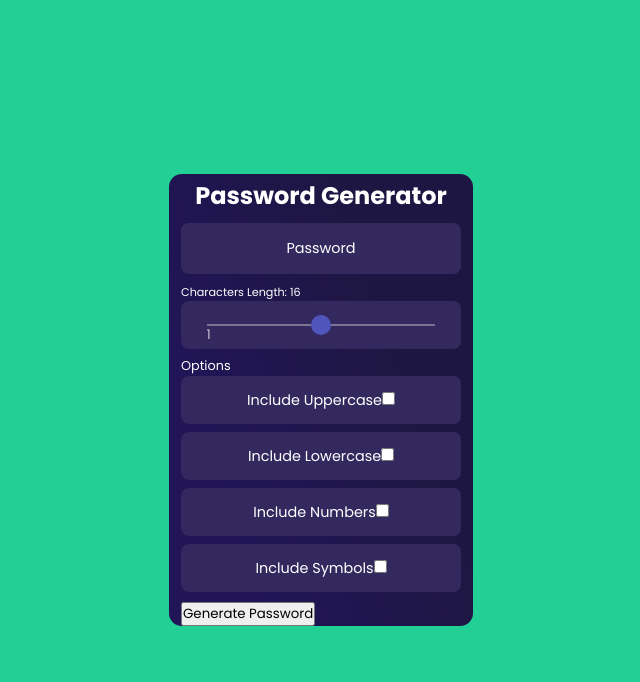
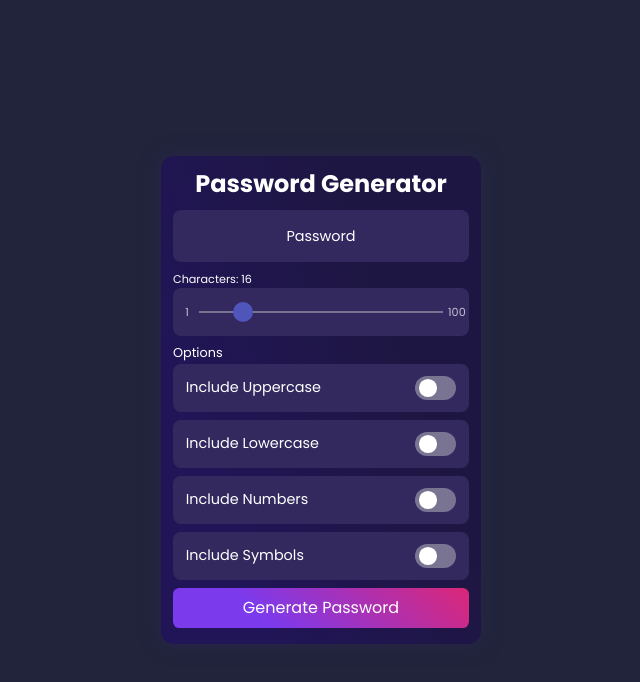
Before and after one commit to InCoderWeb/Random-Password-Generator-InCoder, a plain HTML site: page index.html in a window 1280 px wide. Shown: the whole page, without its empty margins (319-959 px from the left). Drawn offline with Linux system fonts and the light colour scheme.

Commit message:
HTML and CSS Part has been completed

```diff
--- a/index.html
+++ b/index.html
@@ -19,17 +19,17 @@
             <form id="generatorOptions">
                 <div class="options">
                     <div class="characterRange">
-                        <p>Characters Length: <span>16</span></p>
+                        <p>Characters: <span>16</span></p>
                         <div class="form-group">
-                            <input type="range" id="characterRange">
+                            <input type="range" id="characterRange" value="15">
                         </div>
                     </div>
                     <p>Options</p>
                     <div class="includeUppercase">
                         <div class="form-group">
                             <p>Include Uppercase</p>
-                            <label class="checkbox">
-                                <input type="checkbox" id="includeUppercase">
+                            <input type="checkbox" id="includeUppercase">
+                            <label class="checkbox" for="includeUppercase">
                                 <span class="slider"></span>
                             </label>
                         </div>
@@ -37,8 +37,8 @@
                     <div class="includeLowercase">
                         <div class="form-group">
                             <p>Include Lowercase</p>
-                            <label class="checkbox">
-                                <input type="checkbox" id="includeLowercase">
+                            <input type="checkbox" id="includeLowercase">
+                            <label class="checkbox" for="includeLowercase">
                                 <span class="slider"></span>
                             </label>
                         </div>
@@ -46,8 +46,8 @@
                     <div class="includeNumbers">
                         <div class="form-group">
                             <p>Include Numbers</p>
-                            <label class="checkbox">
-                                <input type="checkbox" id="includeLowercase">
+                            <input type="checkbox" id="includeNumbers">
+                            <label class="checkbox" for="includeNumbers">
                                 <span class="slider"></span>
                             </label>
                         </div>
@@ -55,8 +55,8 @@
                     <div class="includeSymbols">
                         <div class="form-group">
                             <p>Include Symbols</p>
-                            <label class="checkbox">
-                                <input type="checkbox" id="includeLowercase">
+                            <input type="checkbox" id="includeSymbols">
+                            <label class="checkbox" for="includeSymbols">
                                 <span class="slider"></span>
                             </label>
                         </div>
--- a/main.css
+++ b/main.css
@@ -19,30 +19,29 @@ body {
   display: flex;
   height: 100vh;
   align-items: center;
-  background: #22cf94;
+  background: #060923e3;
   justify-content: center;
 }
 
 .container .generatorBox {
   display: flex;
-  margin: 1rem 1rem;
   align-items: center;
   border-radius: 0.8rem;
   flex-direction: column;
   justify-content: center;
-  width: clamp(19rem, 22vw, 20rem);
+  width: clamp(20rem, 22vw, 20rem);
+  box-shadow: 0 0 20px #33295f8a;
   transition: box-shadow 0.3s ease-in-out;
   background-image: linear-gradient(250deg, #1e1642 30%, #211558 80%);
 }
 
 .container .generatorBox:hover {
-  box-shadow: 0 0 20px #44444430;
 }
 
 .container .generatorBox .title {
   color: #fff;
   text-align: center;
-  padding-top: 0.3rem;
+  padding-top: 0.6rem;
   font-size: clamp(1.2rem, 4vw, 1.5rem);
 }
 
@@ -93,13 +92,17 @@ body {
   align-items: center;
   margin-bottom: 0.5rem;
   background: #33295f;
-  justify-content: center;
+  justify-content: space-between;
   border-radius: var(--border-radius);
 }
 
 #generatorOptions .characterRange {
   font-size: 0.7rem;
   margin-top: 0.6rem;
+}
+
+#generatorOptions .characterRange .form-group{
+    justify-content: center!important;
 }
 
 #generatorOptions .options > p {
@@ -167,10 +170,75 @@ body {
 
 #characterRange::before{
     content: '1';
-    left: 0;
-    top: 50%;
+    left: -14px;
     width: auto;
     height: auto;
+    bottom: -8px;
     color: #fff;
+    font-size: .7rem;
     position: absolute;
 }
+
+#characterRange::after{
+    content: '100';
+    right: -23px;
+    width: auto;
+    height: auto;
+    bottom: -8px;
+    color: #fff;
+    font-size: .7rem;
+    position: absolute;
+}
+
+#generatorOptions .form-group input[type=checkbox]{
+    width: 0;
+    height: 0;
+    visibility: hidden;
+}
+
+#generatorOptions .checkbox{
+    width: 2.6rem;
+    display: flex;
+    height: 1.5rem;
+    padding: 0 4px;
+    cursor: pointer;
+    position: relative;
+    align-items: center;
+    border-radius: 50rem;
+    transition: background-color .3s cubic-bezier(0.55,-0.34, 0.16, 1.95);
+    background-color: rgba(214, 214, 214, 0.434);
+}
+
+#generatorOptions .checkbox::before{
+    content: '';
+    left: 4px;
+    width: 45%;
+    height: 75%;
+    border-radius: 50%;
+    position: absolute;
+    background-color: #fff;
+    transition:  left .3s cubic-bezier(0.55,-0.34, 0.16, 1.95);
+}
+
+#generatorOptions .form-group input[type=checkbox]:checked + .checkbox{
+    background-color: #5d68e2;
+}
+
+#generatorOptions .form-group input[type=checkbox]:checked + .checkbox::before{
+    left: 18px;
+}
+
+#generatorOptions button[type=submit]{
+    border: 0;
+    width: 100%;
+    color: #fff;
+    display: flex;
+    height: 2.5rem;
+    cursor: pointer;
+    font-size: 1rem;
+    align-items: center;
+    margin-bottom: 1rem;
+    border-radius: .4rem;
+    justify-content: center;
+    background: linear-gradient(45deg, #7c3aed 30%, #db2777);
+}
```
Also changed, not shown: script.js (+7 -0 lines). Lines whose indentation alone changed are shown as unchanged.
